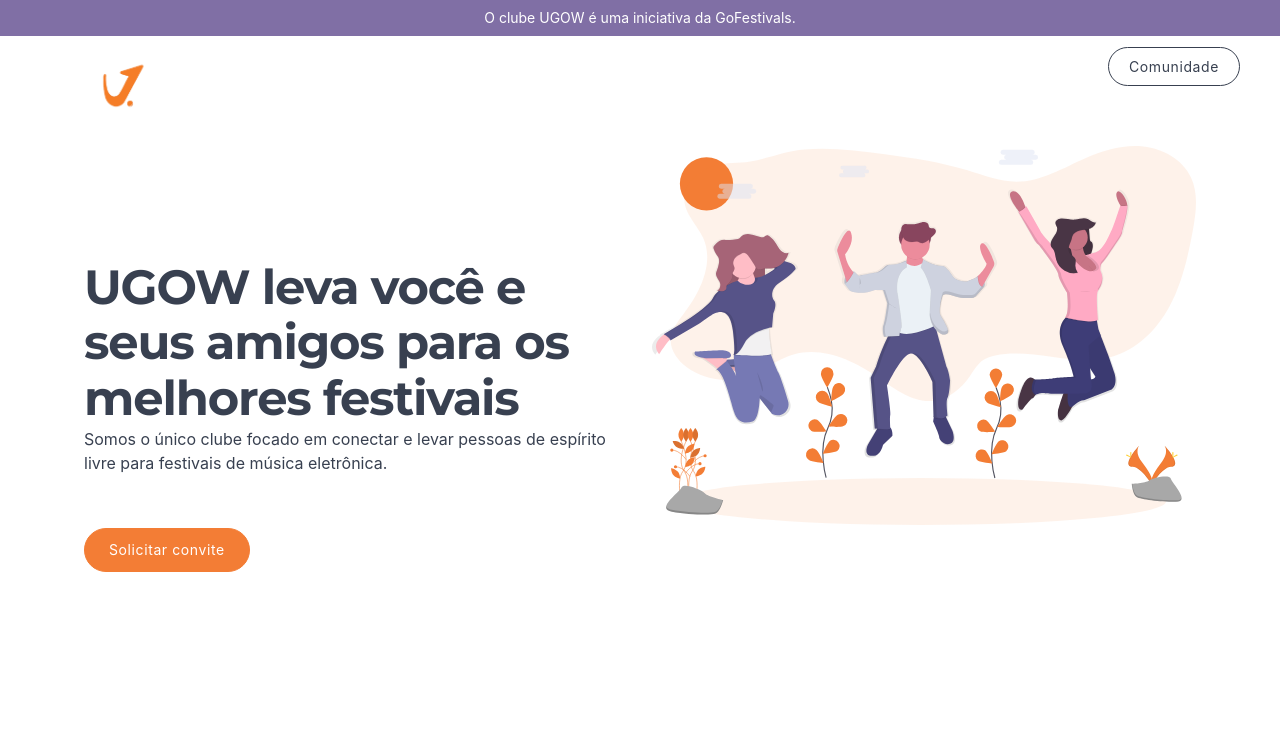
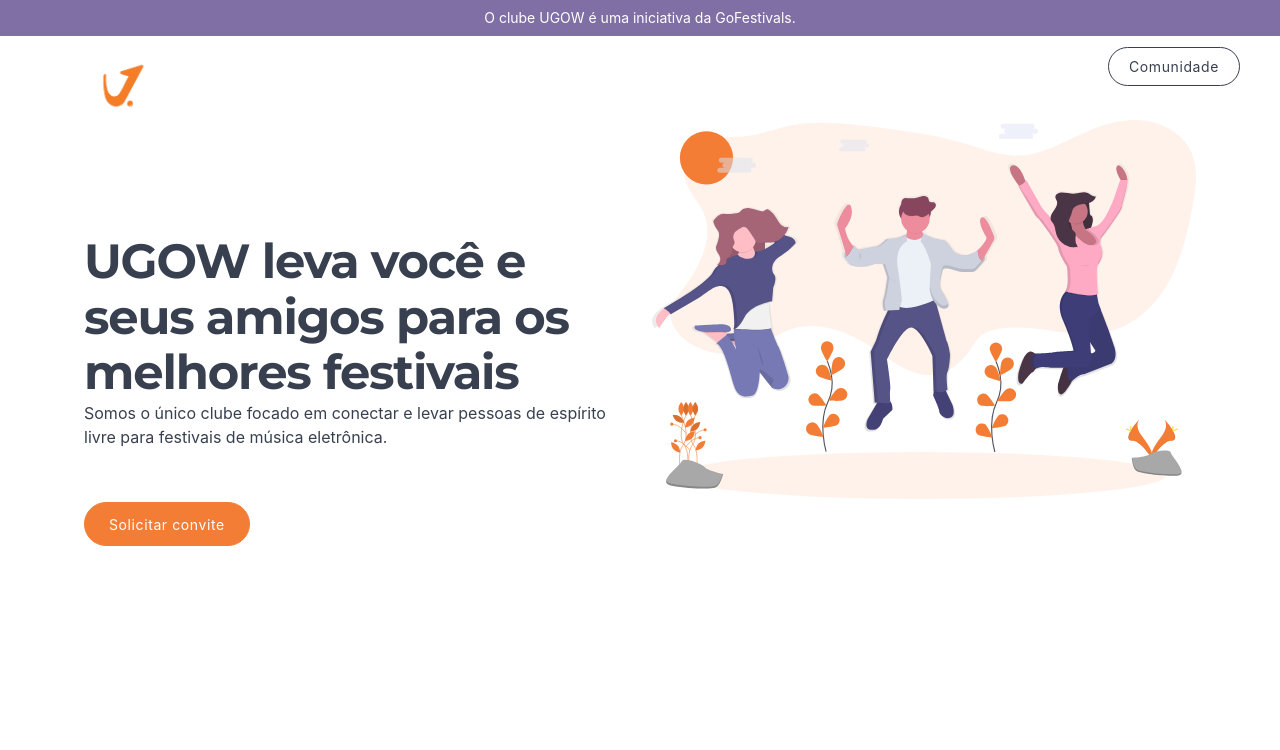
Before and after one commit to NomadPro/ugow.github.io, a plain HTML site: page index.html in a window 1280 px wide. Shown: the top 750 px of the page. Drawn offline with Linux system fonts and the light colour scheme.

Commit message:
correções

```diff
--- a/index.html
+++ b/index.html
@@ -78,7 +78,7 @@
 
 
 
-    <section class="homepage-hero" style="margin-top: 2% !important;">
+    <section class="homepage-hero" style="margin-top: % !important;">
         <div>
         </div>
 
```
